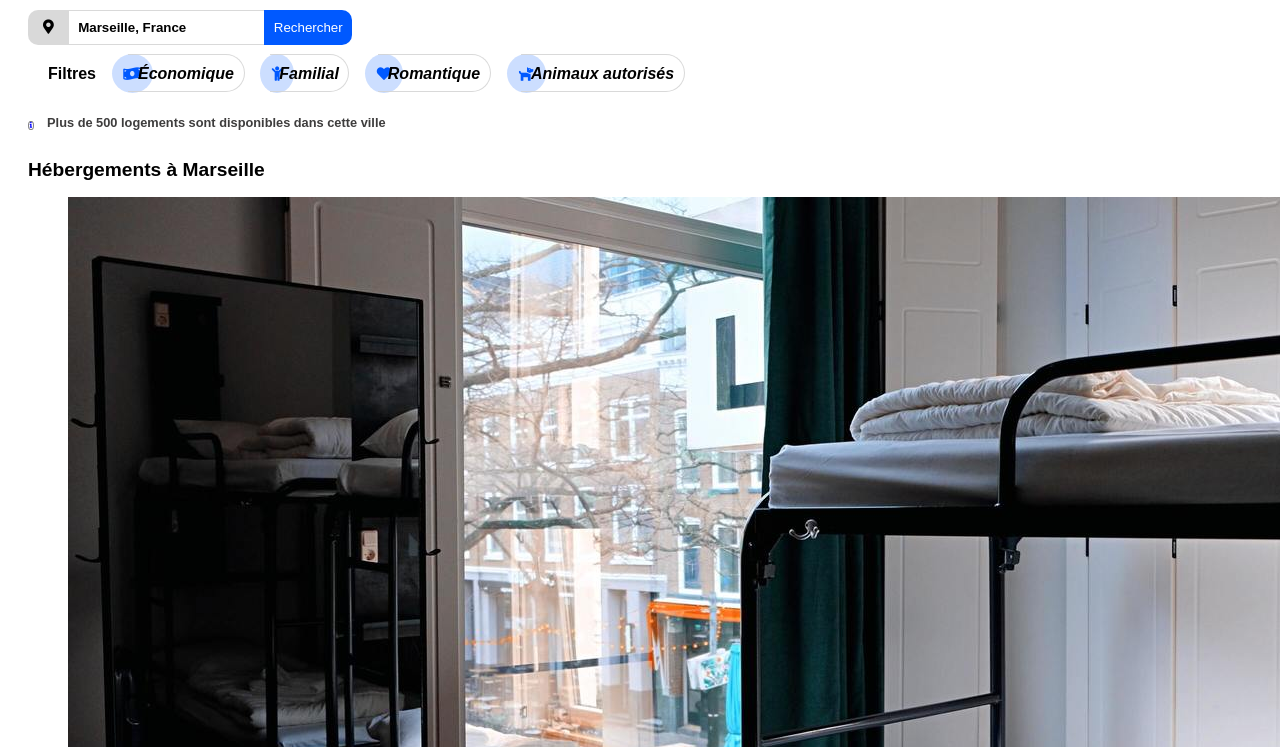
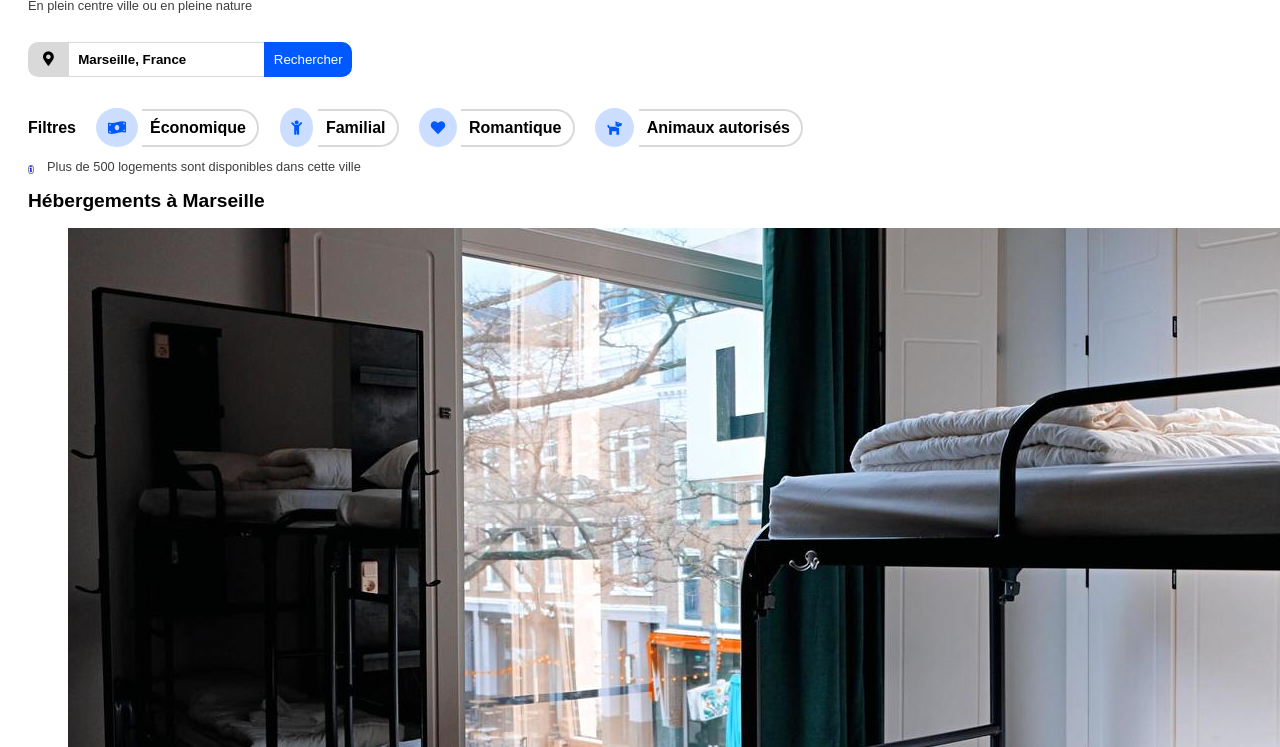
Before and after one commit to M3NGO/brunomendogoncalves_2_12042021, a plain HTML site: page index.html in a window 1280 px wide. Shown: the part 140-887 px from the top of the page. Drawn offline with Linux system fonts and the light colour scheme; a web font is replaced by a local one.

Commit message:
mise a jour de la section filtre
mise a jour de la section filtre

```diff
--- a/index.html
+++ b/index.html
@@ -67,9 +67,10 @@
       </form>
     </section>
 <!-- Div filtres -->
+
     <section class="filtres">
         <div>
-            <div id="iconefiltre">
+            <div id="iconefiltre1">
             <a>Filtres</a>
             </div>
             <div id="iconefiltre">
--- a/styles.css
+++ b/styles.css
@@ -38,19 +38,22 @@ p{font-size: 0.8em; color: rgba(48, 47, 47, 0.932)}
 
 
 /*partie recherche*/
-.recherche{display: flex; flex-flow: column wrap;}/*definit le main container flex-flow column wrap pour retour à la ligne*/
-.searchengine{display: flex; height: 35px;}/*rend la partie searchengine inflex et bords arrondis*/
+.recherche{display: flex; flex-flow: column wrap; margin-top:1em;}/*definit le main container flex-flow column wrap pour retour à la ligne*/
+.searchengine{display: flex; margin-top:1em; height: 35px;}/*rend la partie searchengine inflex et bords arrondis*/
 #map{display: inline-flex; font-size: 0.9em; padding: 15px; align-items: center; background-color: rgba(211, 211, 211, 0.849); border-top-left-radius: 10px; border-bottom-left-radius: 10px;}
 #site-search{ display: inline-flex; padding: 0.7em; height: 35px; border-top: solid 1px rgba(211, 211, 211, 0.849); border-bottom: solid 1px rgba(211, 211, 211, 0.849); border-left: transparent; border-right: transparent;}
 input::placeholder{ color: black; border: transparent; font-weight: bold}/*placeholder en noir et gras*/
 button{background-color: rgb(0, 89, 255); color: white; border: transparent; border-bottom-right-radius: 10px; border-top-right-radius: 10px; padding: 0.7em; height: 35px;}
 button:hover{background-color: blue;}
 
-.filtres{display: flex; flex-flow: column wrap; font-weight: bold;}
-#iconefiltre{display:inline-block; padding: 20px; font-weight: bold;}
-#lienicones{color: black; text-decoration: none; border-top: solid 1px rgba(211, 211, 211, 0.849); border-bottom: solid 1px rgba(211, 211, 211, 0.849); border-right:solid 1px rgba(211, 211, 211, 0.849); border-top-right-radius: 1.2em; border-bottom-right-radius: 1.2em; padding:0.6em; }
-section span{background-color: rgba(185, 210, 255, 0.719); border-radius: 50%; text-align:center; padding:0.8em; color: rgb(0, 89, 255); font-size: 0.9em; margin: -2em;}
-section em{display: inline-flex; text-align: justify;}
+
+.filtres{display: block; margin-top: 2em;}
+#iconefiltre1{display: inline-block; font-weight: bold;}
+#iconefiltre{display: inline-block; margin-left:1em; padding-right: -2em; font-weight: bold;}
+#lienicones{display: inline-block; color: black; text-decoration: none; border-top: solid 2px rgba(211, 211, 211, 0.849); border-bottom: solid 2px rgba(211, 211, 211, 0.849); border-right:solid 2px rgba(211, 211, 211, 0.849); border-top-right-radius: 1.4em; border-bottom-right-radius: 1.4em; padding:0.5em; }
+section span{background-color: rgba(185, 210, 255, 0.719); border-radius: 50%; text-align:center; padding:0.8em; color: rgb(0, 89, 255); font-size: 0.9em;}
+section em{display: inline-block; font-style: normal; center; margin-right:0.2em; padding-left: -0.5em;}
+
 #i{border-radius: 50%; border: 1px solid grey; margin-right:10px; padding:0.5em; font-size: 0.1em; color: blue}
 
 
```
